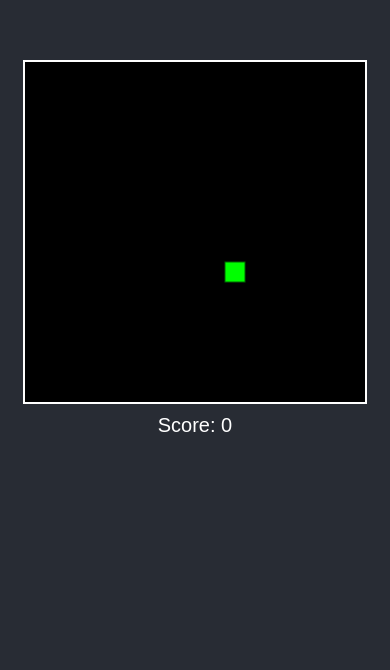
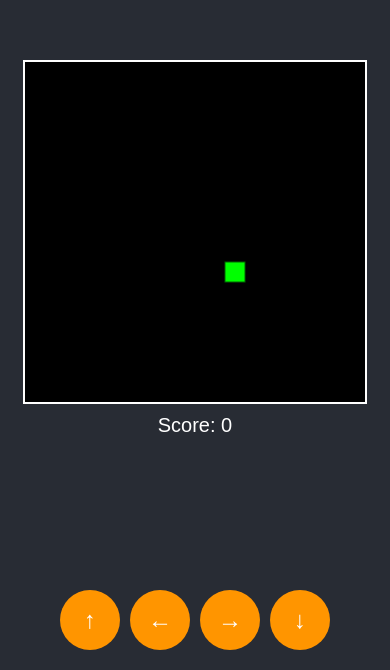
Before and after one commit to ameer-hassany/game, a plain HTML site: page index.html in a window 390 px wide. Shown: the part 174-844 px from the top of the page. Drawn offline with Linux system fonts and the light colour scheme.

Commit message:
Update index.html

```diff
--- a/index.html
+++ b/index.html
@@ -15,6 +15,7 @@
     background-color: #282c34;
     color: white;
     font-family: Arial, sans-serif;
+    overflow: hidden;
   }
   canvas {
     border: 2px solid white;
@@ -54,6 +55,32 @@
   .game-over button:hover {
     background-color: #e08900;
   }
+  .controls {
+    display: none;
+    position: fixed;
+    bottom: 20px;
+    width: 100%;
+    justify-content: center;
+    gap: 10px;
+  }
+  .controls button {
+    width: 60px;
+    height: 60px;
+    font-size: 24px;
+    background-color: #ff9500;
+    color: white;
+    border: none;
+    border-radius: 50%;
+    cursor: pointer;
+  }
+  .controls button:hover {
+    background-color: #e08900;
+  }
+  @media (max-width: 768px) {
+    .controls {
+      display: flex;
+    }
+  }
 </style>
 </head>
 <body>
@@ -62,6 +89,14 @@
 <div class="game-over" id="gameOverScreen">
   <div id="finalScore"></div>
   <button onclick="restartGame()">Retry</button>
+</div>
+<div class="controls">
+  <button onclick="changeDirection(0, -1)">↑</button>
+  <div style="display: flex; gap: 10px;">
+    <button onclick="changeDirection(-1, 0)">←</button>
+    <button onclick="changeDirection(1, 0)">→</button>
+  </div>
+  <button onclick="changeDirection(0, 1)">↓</button>
 </div>
 
 <audio id="eatSound" src="https://www.soundjay.com/button/beep-07.wav" preload="auto"></audio>
@@ -144,19 +179,27 @@ function restartGame() {
   gameLoop = setInterval(updateGame, 150);
 }
 
+function changeDirection(dx, dy) {
+  if ((dx === 1 && direction.x === -1) || (dx === -1 && direction.x === 1) ||
+      (dy === 1 && direction.y === -1) || (dy === -1 && direction.y === 1)) {
+    return;
+  }
+  direction = { x: dx, y: dy };
+}
+
 document.addEventListener('keydown', event => {
   switch (event.key) {
     case 'ArrowUp':
-      if (direction.y === 0) direction = { x: 0, y: -1 };
+      changeDirection(0, -1);
       break;
     case 'ArrowDown':
-      if (direction.y === 0) direction = { x: 0, y: 1 };
+      changeDirection(0, 1);
       break;
     case 'ArrowLeft':
-      if (direction.x === 0) direction = { x: -1, y: 0 };
+      changeDirection(-1, 0);
       break;
     case 'ArrowRight':
-      if (direction.x === 0) direction = { x: 1, y: 0 };
+      changeDirection(1, 0);
       break;
   }
 });
```
